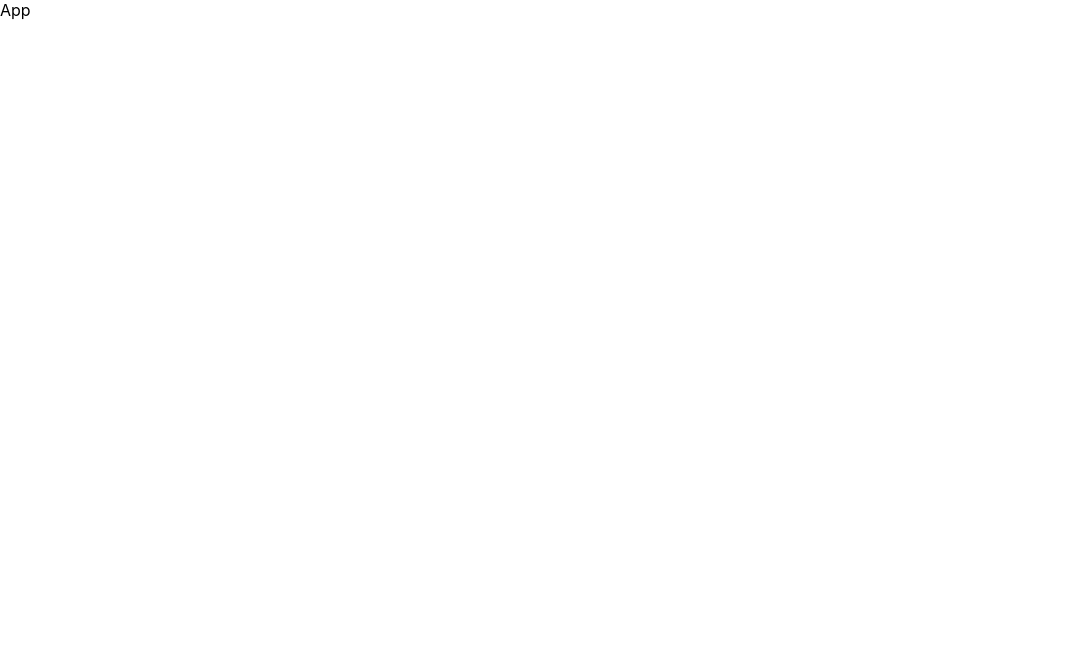
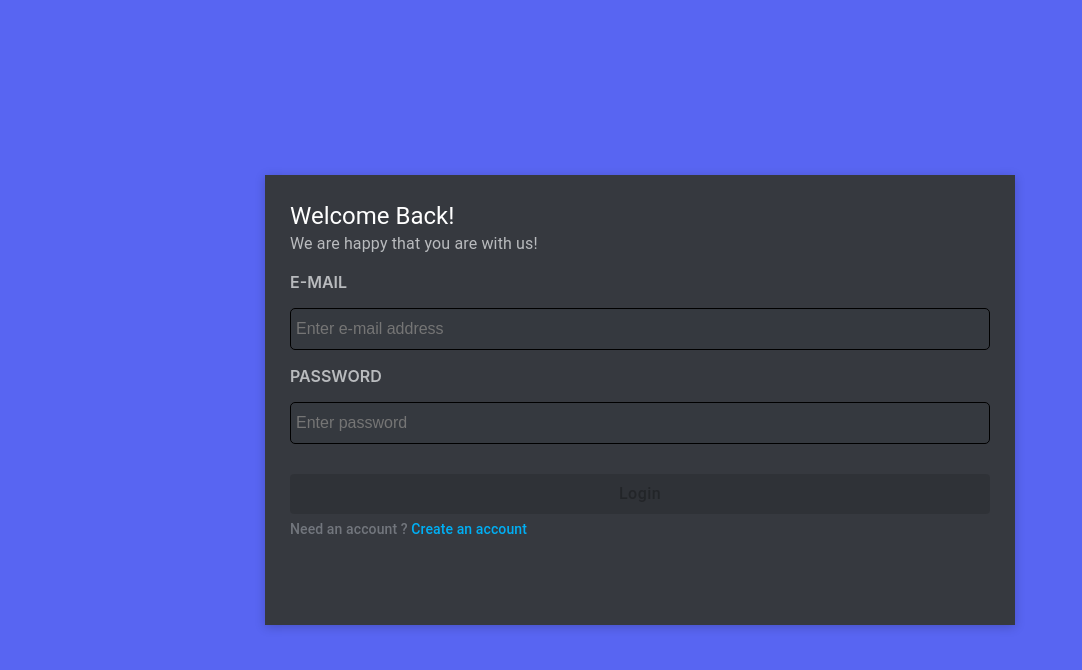
Before and after one commit to shubham92000/discordClone, a React (Create React App) app in the folder discord-frontend/: page /login in a window 1280 px wide. Shown: the top 670 px of the page, without its empty margins (0-1082 px from the left). Built offline with nearby package versions, Linux system fonts and the light colour scheme.

Commit message:
added login page

```diff
--- a/discord-frontend/src/App.js
+++ b/discord-frontend/src/App.js
@@ -1,8 +1,26 @@
 import React from 'react';
+import {
+  BrowserRouter as Router,
+  Routes,
+  Route,
+  Navigate,
+} from 'react-router-dom';
 import './App.css';
+import Dashboard from './Dashboard/Dashboard';
+import LoginPage from './authPages/LoginPage/LoginPage';
+import RegisterPage from './authPages/RegisterPage/RegisterPage';
 
 function App() {
-  return <div>App</div>;
+  return (
+    <Router>
+      <Routes>
+        <Route path="/login" element={<LoginPage />} />
+        <Route path="/register" element={<RegisterPage />} />
+        <Route path="/dashboard" element={<Dashboard />} />
+        <Route path="*" element={<Navigate to="/dashboard" replace={true} />} />
+      </Routes>
+    </Router>
+  );
 }
 
 export default App;
--- /dev/null
+++ b/discord-frontend/src/Dashboard/Dashboard.js
@@ -0,0 +1,7 @@
+import React from 'react';
+
+const Dashboard = () => {
+  return <div>Dashboard</div>;
+};
+
+export default Dashboard;
--- /dev/null
+++ b/discord-frontend/src/authPages/LoginPage/LoginPage.js
@@ -0,0 +1,35 @@
+import React, { useEffect, useState } from 'react';
+import AuthBox from '../../shared/components/AuthBox';
+import LoginPageFooter from './LoginPageFooter';
+import LoginPageHeader from './LoginPageHeader';
+import LoginPageInputs from './LoginPageInputs';
+import { validateLoginForm } from '../../shared/utils/validators';
+
+const LoginPage = () => {
+  const [mail, setMail] = useState('');
+  const [password, setPassword] = useState('');
+  const [isFormValid, setIsFormValid] = useState(false);
+
+  useEffect(() => {
+    setIsFormValid(validateLoginForm({ mail, password }));
+  }, [mail, password, setIsFormValid]);
+
+  const handleLogin = () => {
+    console.log('Login');
+  };
+
+  return (
+    <AuthBox>
+      <LoginPageHeader />
+      <LoginPageInputs
+        mail={mail}
+        setMail={setMail}
+        password={password}
+        setPassword={setPassword}
+      />
+      <LoginPageFooter isFormValid={isFormValid} handleLogin={handleLogin} />
+    </AuthBox>
+  );
+};
+
+export default LoginPage;
--- /dev/null
+++ b/discord-frontend/src/authPages/LoginPage/LoginPageFooter.js
@@ -0,0 +1,47 @@
+import React from 'react';
+import { useNavigate } from 'react-router-dom';
+import CustomPrimaryButton from '../../shared/components/CustomPrimaryButton';
+import RedirectInfo from '../../shared/components/RedirectInfo';
+import { Tooltip } from '@mui/material';
+
+const getFormNotValidMessage = () => {
+  return 'Enter correct e-mail address and password must be between 6 to 12 characters';
+};
+
+const getFormValidMessage = () => {
+  return 'press to  log in!';
+};
+
+const LoginPageFooter = ({ handleLogin, isFormValid }) => {
+  const navigate = useNavigate();
+  const handlePushToRegisterPage = () => {
+    navigate('/register', { replace: true });
+  };
+
+  return (
+    <>
+      <Tooltip
+        title={!isFormValid ? getFormNotValidMessage() : getFormValidMessage()}
+      >
+        <div>
+          <CustomPrimaryButton
+            label="Login"
+            additionalStyles={{
+              marginTop: '30px',
+            }}
+            disabled={!isFormValid}
+            onClick={handleLogin}
+          />
+        </div>
+      </Tooltip>
+      <RedirectInfo
+        text="Need an account ? "
+        redirectText="Create an account"
+        additionalStyles={{ marginTop: '5px' }}
+        redirectHandler={handlePushToRegisterPage}
+      />
+    </>
+  );
+};
+
+export default LoginPageFooter;
--- /dev/null
+++ b/discord-frontend/src/authPages/LoginPage/LoginPageHeader.js
@@ -0,0 +1,17 @@
+import React from 'react';
+import { Typography } from '@mui/material';
+
+const LoginPageHeader = () => {
+  return (
+    <>
+      <Typography variant="h5" sx={{ color: 'white' }}>
+        Welcome Back!
+      </Typography>
+      <Typography sx={{ color: '#b9bbbe' }}>
+        We are happy that you are with us!
+      </Typography>
+    </>
+  );
+};
+
+export default LoginPageHeader;
--- /dev/null
+++ b/discord-frontend/src/authPages/LoginPage/LoginPageInputs.js
@@ -0,0 +1,25 @@
+import React from 'react';
+import InputWithLabel from '../../shared/components/InputWithLabel';
+
+const LoginPageInputs = ({ mail, setMail, password, setPassword }) => {
+  return (
+    <>
+      <InputWithLabel
+        value={mail}
+        setValue={setMail}
+        label="E-mail"
+        type="text"
+        placeholder="Enter e-mail address"
+      />
+      <InputWithLabel
+        value={password}
+        setValue={setPassword}
+        label="Password"
+        type="password"
+        placeholder="Enter password"
+      />
+    </>
+  );
+};
+
+export default LoginPageInputs;
--- /dev/null
+++ b/discord-frontend/src/authPages/RegisterPage/RegisterPage.js
@@ -0,0 +1,8 @@
+import React from 'react';
+import AuthBox from '../../shared/components/AuthBox';
+
+const RegisterPage = () => {
+  return <AuthBox>RegisterPage</AuthBox>;
+};
+
+export default RegisterPage;
--- /dev/null
+++ b/discord-frontend/src/shared/components/AuthBox.js
@@ -0,0 +1,34 @@
+import React from 'react';
+import Box from '@mui/material/Box';
+import { styled } from '@mui/system';
+
+const BoxWrapper = styled('div')({
+  width: '100%',
+  height: '100vh',
+  display: 'flex',
+  alignItems: 'center',
+  justifyContent: 'center',
+  background: '#5865F2',
+});
+
+const AuthBox = (props) => {
+  return (
+    <BoxWrapper>
+      <Box
+        sx={{
+          width: 700,
+          height: 400,
+          bgcolor: '#36393F',
+          boxShadow: '0 2px 10px 0 rgb(0 0 0 / 20%)',
+          display: 'flex',
+          flexDirection: 'column',
+          padding: '25px',
+        }}
+      >
+        {props.children}
+      </Box>
+    </BoxWrapper>
+  );
+};
+
+export default AuthBox;
--- /dev/null
+++ b/discord-frontend/src/shared/components/CustomPrimaryButton.js
@@ -0,0 +1,31 @@
+import { Button } from '@mui/material';
+import React from 'react';
+
+const CustomPrimaryButton = ({
+  label,
+  additionalStyles,
+  disabled,
+  onClick,
+}) => {
+  return (
+    <Button
+      variant="contained"
+      sx={{
+        bgcolor: '#5865F2',
+        color: 'white',
+        textTransform: 'none',
+        fontSize: '16px',
+        fontWeight: 500,
+        width: '100%',
+        height: '40px',
+      }}
+      style={additionalStyles ? additionalStyles : {}}
+      disabled={disabled}
+      onClick={onClick}
+    >
+      {label}
+    </Button>
+  );
+};
+
+export default CustomPrimaryButton;
--- /dev/null
+++ b/discord-frontend/src/shared/components/InputWithLabel.js
@@ -0,0 +1,50 @@
+import React from 'react';
+import { styled } from '@mui/system';
+
+const Wrapper = styled('div')({
+  display: 'flex',
+  justifyContent: 'center',
+  flexDirection: 'column',
+  width: '100%',
+});
+
+const Label = styled('p')({
+  color: '#b9bbbe',
+  textTransform: 'uppercase',
+  fontWeight: '600',
+  fontSize: '16px',
+});
+
+const Input = styled('input')({
+  flexGrow: 1,
+  height: '40px',
+  border: '1px solid black',
+  borderRadius: '5px',
+  color: '#dcddde',
+  background: '#35393f',
+  margin: '0',
+  fontSize: '16px',
+  padding: '0 5px',
+});
+
+const InputWithLabel = (props) => {
+  const { value, setValue, label, type, placeholder } = props;
+
+  const handleValueChange = (event) => {
+    setValue(event.target.value);
+  };
+
+  return (
+    <Wrapper>
+      <Label>{label}</Label>
+      <Input
+        value={value}
+        onChange={handleValueChange}
+        type={type}
+        placeholder={placeholder}
+      />
+    </Wrapper>
+  );
+};
+
+export default InputWithLabel;
--- /dev/null
+++ b/discord-frontend/src/shared/components/RedirectInfo.js
@@ -0,0 +1,29 @@
+import React from 'react';
+import { Typography } from '@mui/material';
+import { styled } from '@mui/system';
+
+const RedirectText = styled('span')({
+  color: '#00AFF4',
+  fontWeight: 500,
+  cursor: 'pointer',
+});
+
+const RedirectInfo = ({
+  text,
+  redirectText,
+  additionalStyles,
+  redirectHandler,
+}) => {
+  return (
+    <Typography
+      sx={{ color: '#72767d' }}
+      style={additionalStyles ? additionalStyles : {}}
+      variant="subtitle2"
+    >
+      {text}
+      <RedirectText onClick={redirectHandler}>{redirectText}</RedirectText>
+    </Typography>
+  );
+};
+
+export default RedirectInfo;
--- /dev/null
+++ b/discord-frontend/src/shared/utils/validators.js
@@ -0,0 +1,15 @@
+export const validateLoginForm = ({ mail, password }) => {
+  const isMailValid = validateMail(mail);
+  const isPasswordValid = validatePassword(password);
+
+  return isMailValid && isPasswordValid;
+};
+
+const validateMail = (mail) => {
+  const mailPattern = /^[a-zA-Z0-9._-]+@[a-zA-Z0-9.-]+\.[a-zA-Z]{2,4}$/;
+  return mailPattern.test(mail);
+};
+
+const validatePassword = (password) => {
+  return password.length >= 6 && password.length < 12;
+};
```
